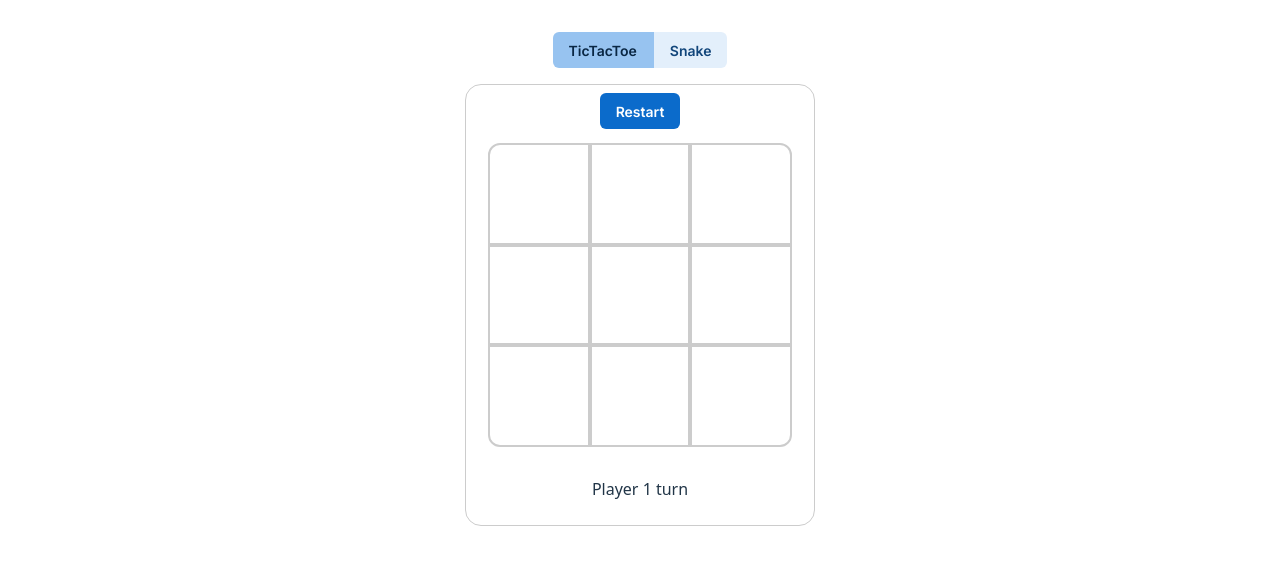
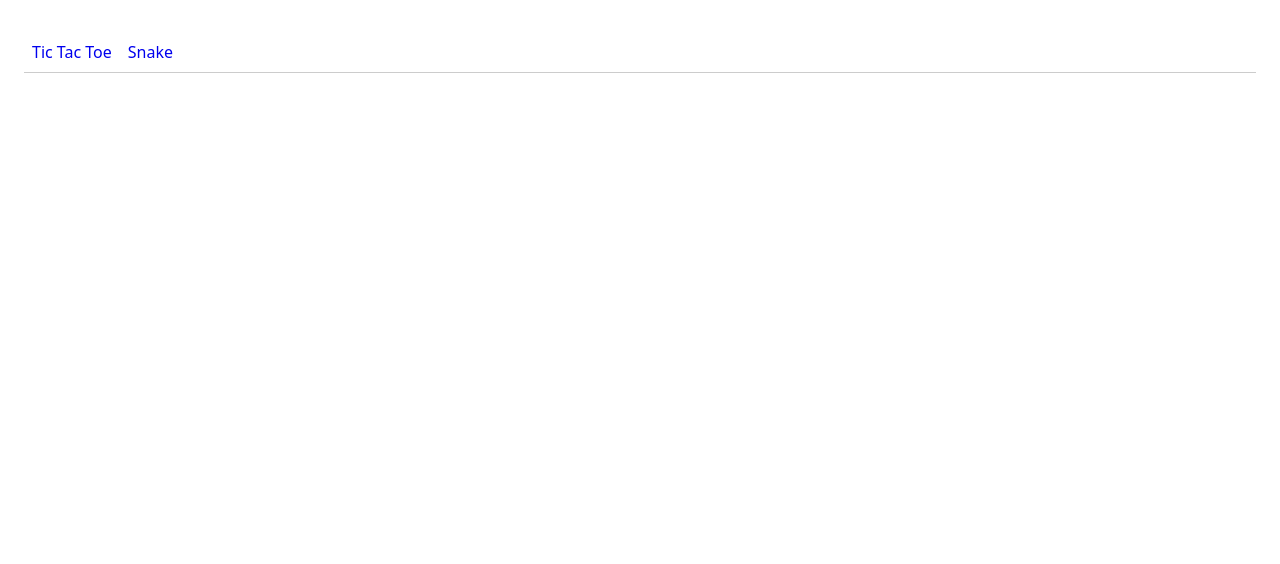
Before and after one commit to paddymills/cmpsc421, a React (Vite) app: page / in a window 1280 px wide. Shown: the top 564 px of the page. Built offline with nearby package versions, Linux system fonts and the light colour scheme.

Commit message:
add router

```diff
--- a/package.json
+++ b/package.json
@@ -14,7 +14,8 @@
     "@emotion/styled": "^11.14.0",
     "@mui/joy": "^5.0.0-beta.52",
     "react": "^19.0.0",
-    "react-dom": "^19.0.0"
+    "react-dom": "^19.0.0",
+    "react-router": "^7.5.2"
   },
   "devDependencies": {
     "@eslint/js": "^9.21.0",
--- a/src/App.css
+++ b/src/App.css
@@ -4,6 +4,18 @@
     align-items: center;
     width: 100%;
     padding: 2rem;
+}
+
+nav {
+    display: flex;
+    justify-content: left;
+    width: 100%;
+    padding: 0.5rem;
+    border-bottom: 1px solid #ccc;
+}
+nav > a {
+    margin-right: 1rem;
+    text-decoration: none;
 }
 
 .game {
--- a/src/App.tsx
+++ b/src/App.tsx
@@ -1,37 +1,15 @@
-import { useEffect, useState } from "react";
 import "./App.css";
-import { Button, ToggleButtonGroup } from "@mui/joy";
-import { TicTacToeGame } from "./TicTacToe";
-import { SnakeGame } from "./Snake";
+import { Outlet } from "react-router";
+import { NavLink } from "react-router";
 
 function App() {
-  const [game, setGame] = useState<string>(
-    localStorage.getItem("game") || "TicTacToe",
-  );
-
-  useEffect(() => {
-    localStorage.setItem("game", game);
-  }, [game]);
-
-  let gameBoard;
-  if (game === "TicTacToe") {
-    gameBoard = <TicTacToeGame />;
-  } else if (game === "Snake") {
-    gameBoard = <SnakeGame />;
-  }
-
   return (
     <>
-      <ToggleButtonGroup
-        color="primary"
-        variant="soft"
-        value={game}
-        onChange={(_event, newValue) => setGame(newValue || game)}
-      >
-        <Button value="TicTacToe">TicTacToe</Button>
-        <Button value="Snake">Snake</Button>
-      </ToggleButtonGroup>
-      {gameBoard}
+      <nav>
+        <NavLink to="/tictactoe">Tic Tac Toe</NavLink>
+        <NavLink to="/snake">Snake</NavLink>
+      </nav>
+      <Outlet />
     </>
   );
 }
--- a/src/main.tsx
+++ b/src/main.tsx
@@ -1,10 +1,20 @@
 import { StrictMode } from "react";
 import { createRoot } from "react-dom/client";
+import { BrowserRouter, Routes, Route } from "react-router";
 import "./index.css";
 import App from "./App.tsx";
+import { TicTacToeGame } from "./TicTacToe.tsx";
+import { SnakeGame } from "./Snake.tsx";
 
 createRoot(document.getElementById("root")!).render(
   <StrictMode>
-    <App />
+    <BrowserRouter>
+      <Routes>
+        <Route path="/" element={<App />}>
+          <Route path="tictactoe" element={<TicTacToeGame />} />
+          <Route path="snake" element={<SnakeGame />} />
+        </Route>
+      </Routes>
+    </BrowserRouter>
   </StrictMode>,
 );
```
Also changed, not shown: 1 other file (tests, documents, lock files or other folders).
